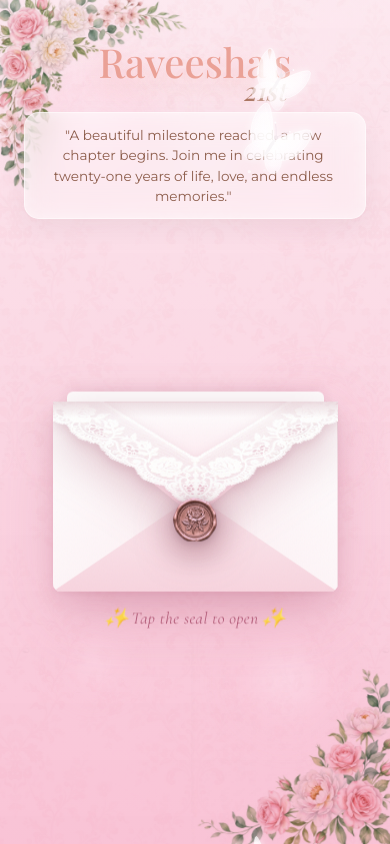
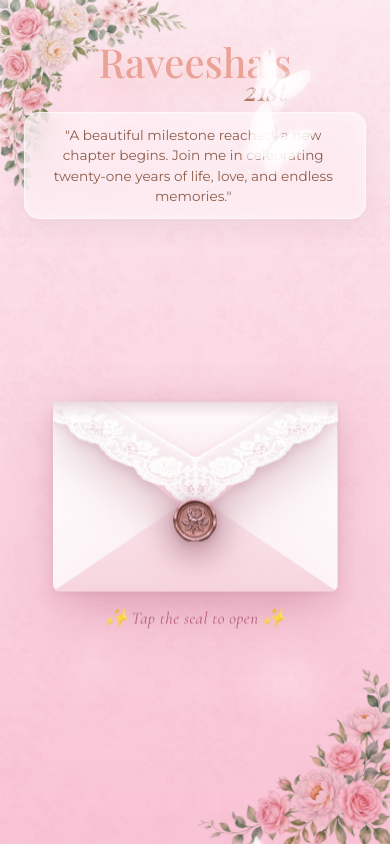
Before and after one commit to SethumDamsavi/Birthday-invitation, a React (Vite) app: page / in a window 390 px wide. Built offline with nearby package versions, Linux system fonts and the light colour scheme; a web font is replaced by a local one.

Commit message:
Fix invitation card protruding at top of envelope on mobile view

```diff
--- a/src/App.css
+++ b/src/App.css
@@ -435,15 +435,23 @@ body {
 
 /* Royal Invitation Letter inside (Pure Snow White & Rose Accents) */
 .envelope-letter {
-  position: absolute; bottom: 10px; left: 14px; right: 14px; height: 190px;
+  position: absolute;
+  bottom: 10px;
+  left: 14px;
+  right: 14px;
+  height: 72%;
+  max-height: 170px;
   background: #ffffff;
-  border-radius: 6px; z-index: 2;
+  border-radius: 6px;
+  z-index: 2;
   box-shadow: 0 -4px 14px rgba(150, 70, 95, 0.1);
-  display: flex; align-items: center; justify-content: center;
+  display: flex;
+  align-items: center;
+  justify-content: center;
   transition: transform 1s cubic-bezier(0.34, 1.05, 0.64, 1);
   transition-delay: 0.7s;
 }
-.envelope.open .envelope-letter { transform: translateY(-170px); z-index: 5; }
+.envelope.open .envelope-letter { transform: translateY(-155px); z-index: 5; }
 
 .letter-content {
   border: 1px solid #f0a8bc;
@@ -654,6 +662,14 @@ body {
     flex-shrink: 0;
   }
   .envelope { width: 310px; height: 206px; }
+  .envelope-letter {
+    bottom: 8px;
+    left: 12px;
+    right: 12px;
+    height: 70%;
+    max-height: 144px;
+  }
+  .envelope.open .envelope-letter { transform: translateY(-135px); z-index: 5; }
   .vintage-wax-seal { width: 72px; height: 72px; top: 61%; }
   .letter-name { font-size: 2.1rem; }
   .intro-floral-top { width: 55vw; top: -15px; left: -15px; max-width: 260px; }
@@ -685,6 +701,14 @@ body {
     width: 285px;
     height: 190px;
   }
+  .envelope-letter {
+    bottom: 8px;
+    left: 10px;
+    right: 10px;
+    height: 68%;
+    max-height: 128px;
+  }
+  .envelope.open .envelope-letter { transform: translateY(-118px); z-index: 5; }
   .vintage-wax-seal {
     width: 66px;
     height: 66px;
```
